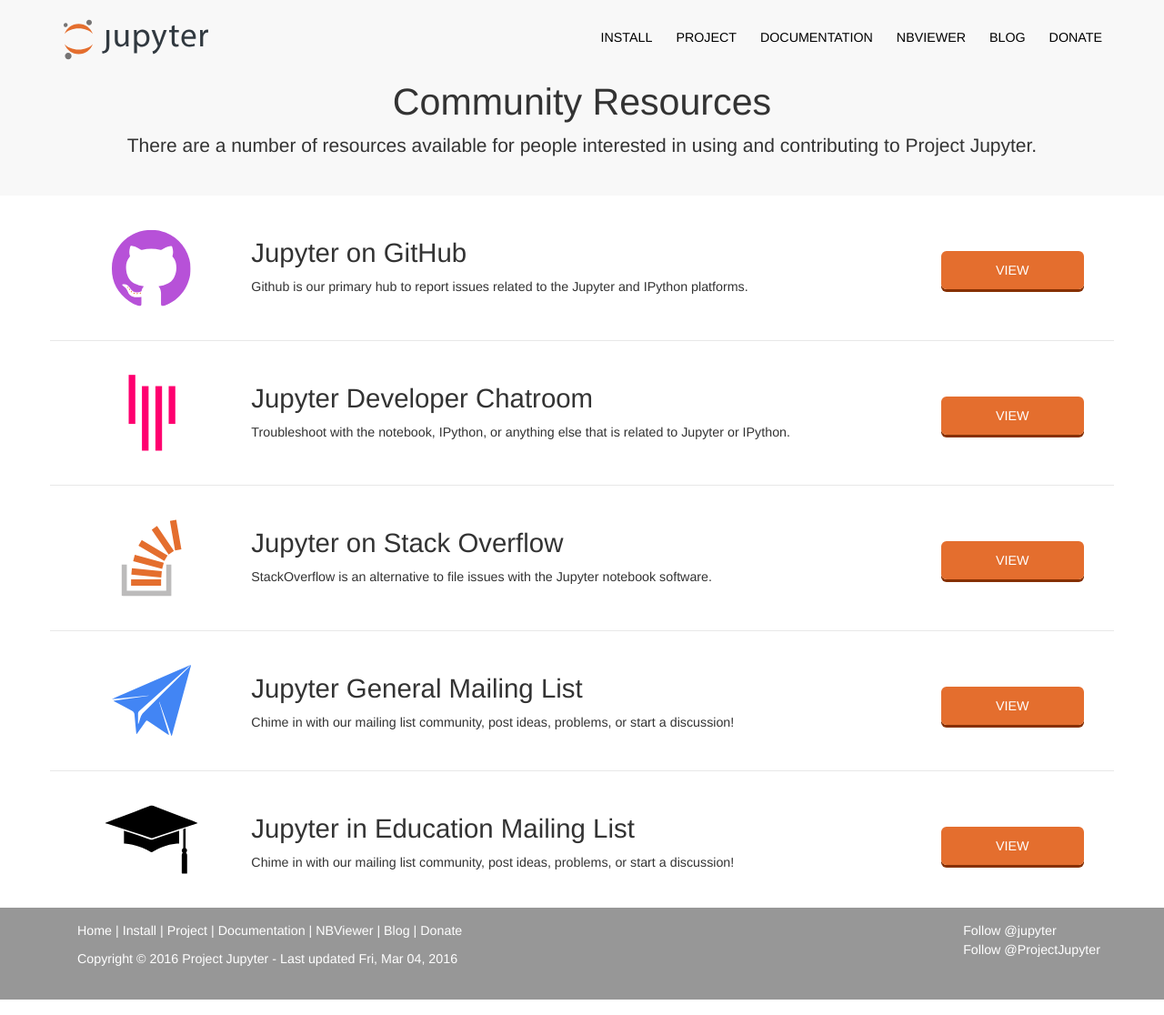
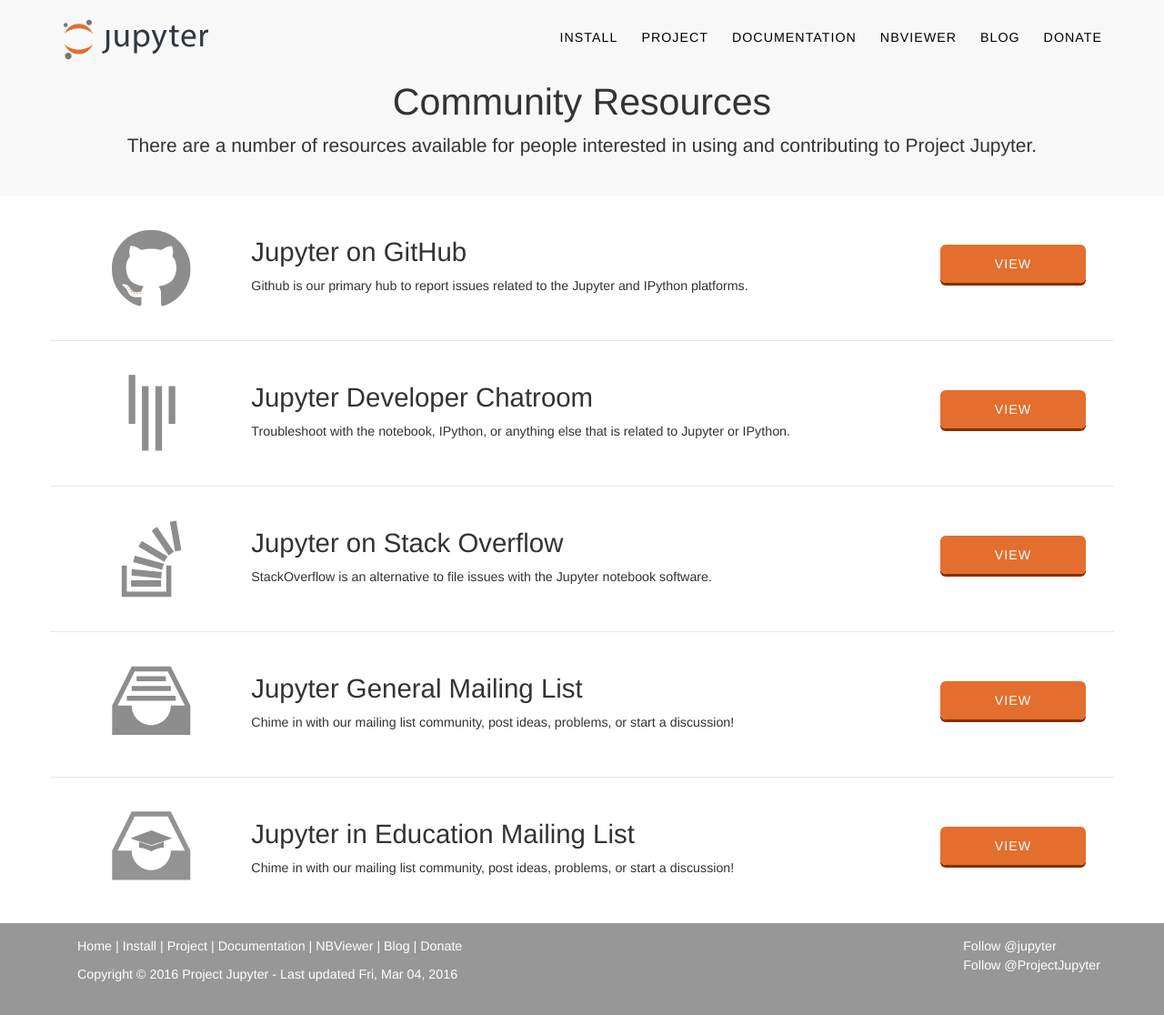
Before and after one commit to jupyter/jupyter.github.io, a Jekyll site: the page built from community.html, in a window 1280 px wide and 1116 px high. Shown: the whole window at 91% size. Built offline with Jekyll 4.4.1, drawn with Linux system fonts in a browser that asks for light colours; comment, search, counter and statistics services are not loaded.

Commit message:
Bug fixes & improvements
-Changed logos for each resource with grayscale versions. Not as in
your face with the gray.
-Changed logos for both the mailing lists
-Centered elements within each community-section
-Changed font size of the navbar down by 1px  at 992px width so that it
would fit when scaled down
-Added transitions to some elements (orange buttons across site, navbar
transitions for gray to white as well as white to white)

```diff
--- a/css/logo-nav.css
+++ b/css/logo-nav.css
@@ -62,6 +62,7 @@
 .navbar {
 	background-color: white;
     border-width: thin;
+    -webkit-transition: .2s;
 }
 .navbar-gray {
     background-color: rgb(248,248,248);
@@ -89,7 +90,7 @@
 .nav > li > a {
     padding: 10px 13px;
     padding-top: 15px;
-    -webkit-transition: .4s;
+    letter-spacing: 1px;
 }
 .nav > li > a:hover {
     color: #E46E2E;
@@ -264,7 +265,8 @@
     padding: 13px 29px;
 }
 .buttons a:hover{
-    background-color: #DB5106;
+    background-color: #F27624;
+    -webkit-transition: .2s;
 }
 @media(max-width:509px) {
     #box2 {
@@ -821,14 +823,15 @@
 .community-section {
     padding: 17px;
     border-bottom: 1px solid #E8E8E8;
+    height: 160px;
 }
 .community-text {
-    padding-top: 10px;
+    padding-top: 9px;
     text-align: left;
     vertical-align: middle;
 }
 .community-button {
-    margin-top: 55px;
+    margin-top: 48px;
 }
 .community-button a {
     background-color: #E46E2E;
@@ -837,6 +840,11 @@
     text-decoration: none;
     box-shadow: 0px 3px #863001;
     color: white;
+    letter-spacing: 1px;
+    -webkit-transition: .2s;
+}
+.community-button a:hover {
+    background-color: #F27624;
 }
 #last-block {
     border-bottom: none;
@@ -868,6 +876,10 @@
     #github-break {
         display: inline;
     }
+    .nav>li>a {
+        font-size: 13px;
+        letter-spacing: 1px;
+    }
 
 }
 .community {
```
Also changed, not shown: assets/github.svg, assets/gitter.svg, assets/mail-education.svg, assets/mail-list.svg, assets/stack-overflow.svg.
